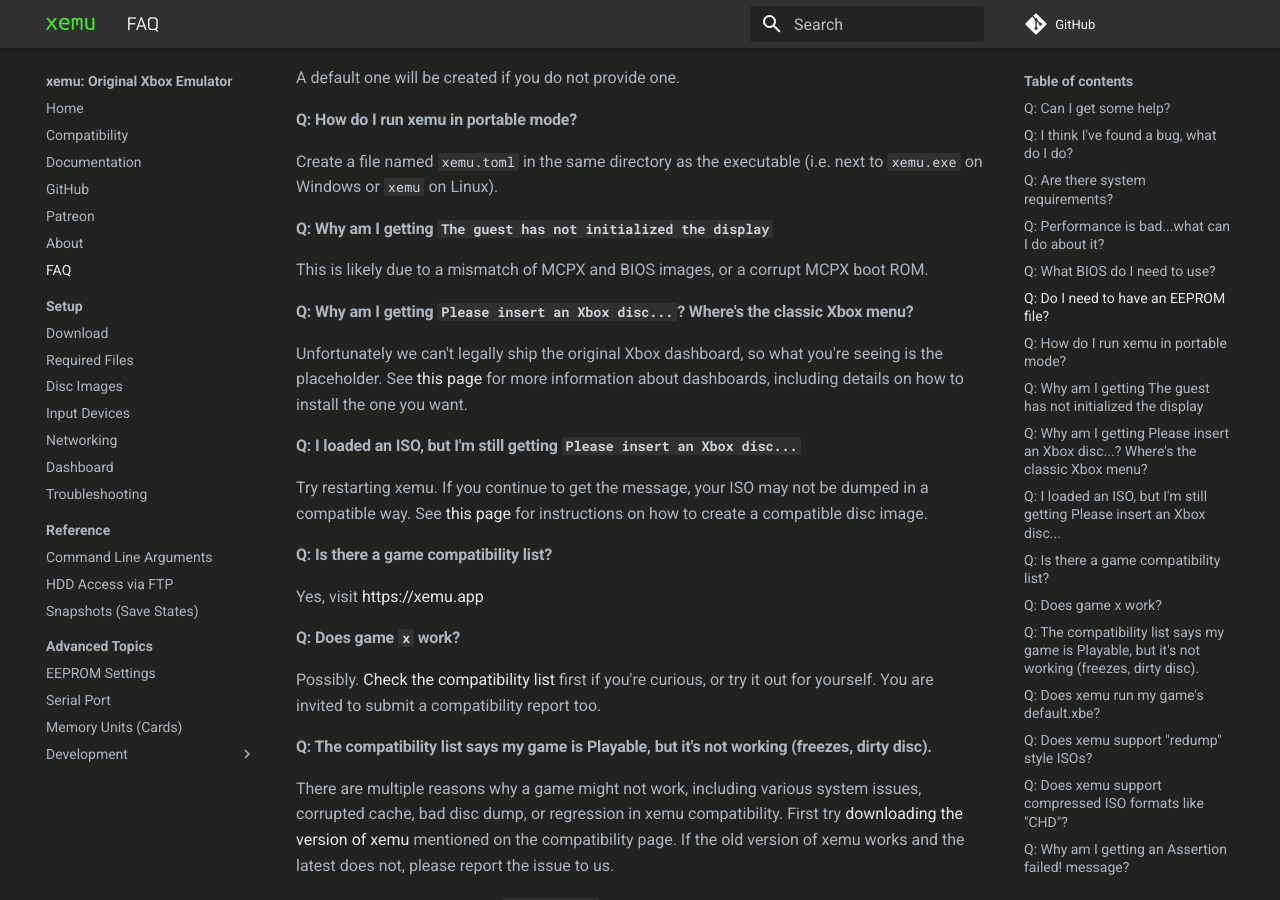
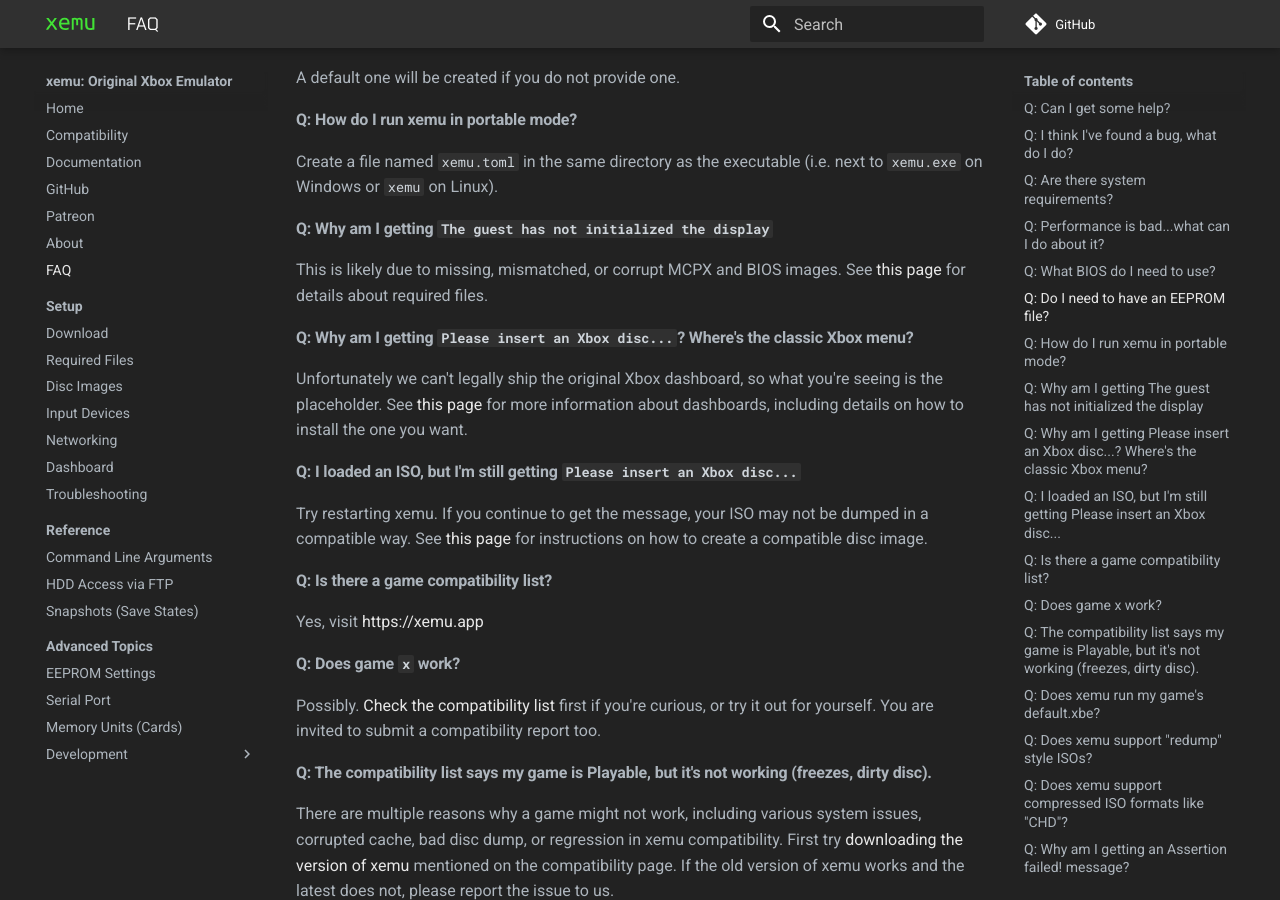
Before and after one commit to xemu-project/xemu-website, an MkDocs documentation site: the page built from docs/docs/faq.md, in a window 1280 px wide and 900 px high, scrolled down 786 px. Built offline with MkDocs 1.6.1 and Material for MkDocs 9.7.7, drawn with Linux system fonts in a browser that asks for light colours; comment, search, counter and statistics services are not loaded.

Commit message:
Add FAQ link to required files page for uninitialized display faq

```diff
--- a/docs/docs/faq.md
+++ b/docs/docs/faq.md
@@ -22,7 +22,7 @@ A default one will be created if you do not provide one.
 Create a file named `xemu.toml` in the same directory as the executable (i.e. next to `xemu.exe` on Windows or `xemu` on Linux).
 
 #### Q: Why am I getting `The guest has not initialized the display`
-This is likely due to a mismatch of MCPX and BIOS images, or a corrupt MCPX boot ROM.
+This is likely due to missing, mismatched, or corrupt MCPX and BIOS images. See [this page](required-files.md) for details about required files.
 
 #### Q: Why am I getting `Please insert an Xbox disc...`? Where's the classic Xbox menu?
 Unfortunately we can't legally ship the original Xbox dashboard, so what you're seeing is the placeholder. See [this page](dashboard.md) for more information about dashboards, including details on how to install the one you want.
```
